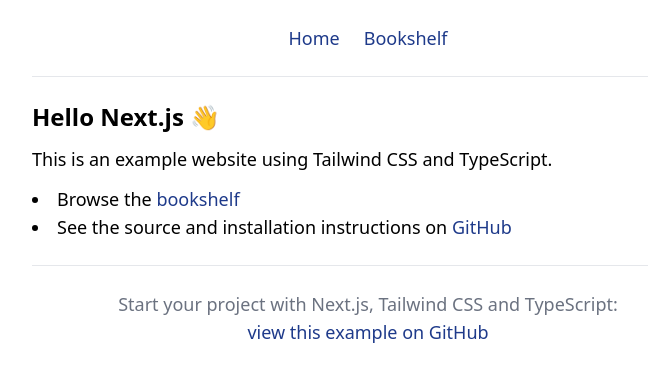
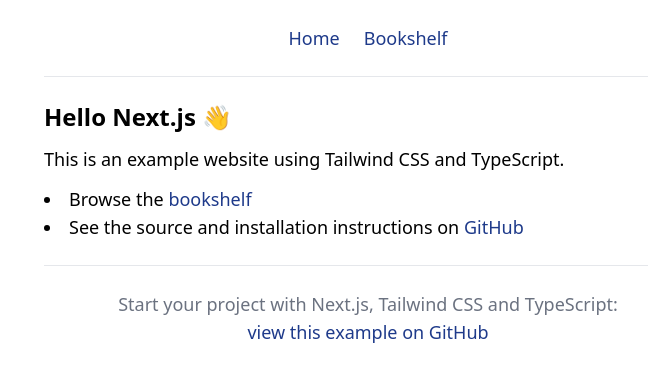
Before and after one commit to robinmetral/next-with-tailwindcss-typescript, a Next.js app: page / in a window 1280 px wide. Shown: the top 382 px of the page, without its empty margins (272-920 px from the left). Built offline with nearby package versions, Linux system fonts and the light colour scheme.

Commit message:
Fix body padding

```diff
--- a/components/Layout.tsx
+++ b/components/Layout.tsx
@@ -3,7 +3,7 @@
 import Link from "./Link";
 
 const Layout: React.FC = ({ children }) => (
-  <div className="max-w-2xl mx-auto text-lg">
+  <div className="max-w-2xl mx-auto text-lg px-3">
     <Head>
       <title>Next.js with Tailwind CSS and TypeScript</title>
       <meta charSet="utf-8" />
```
